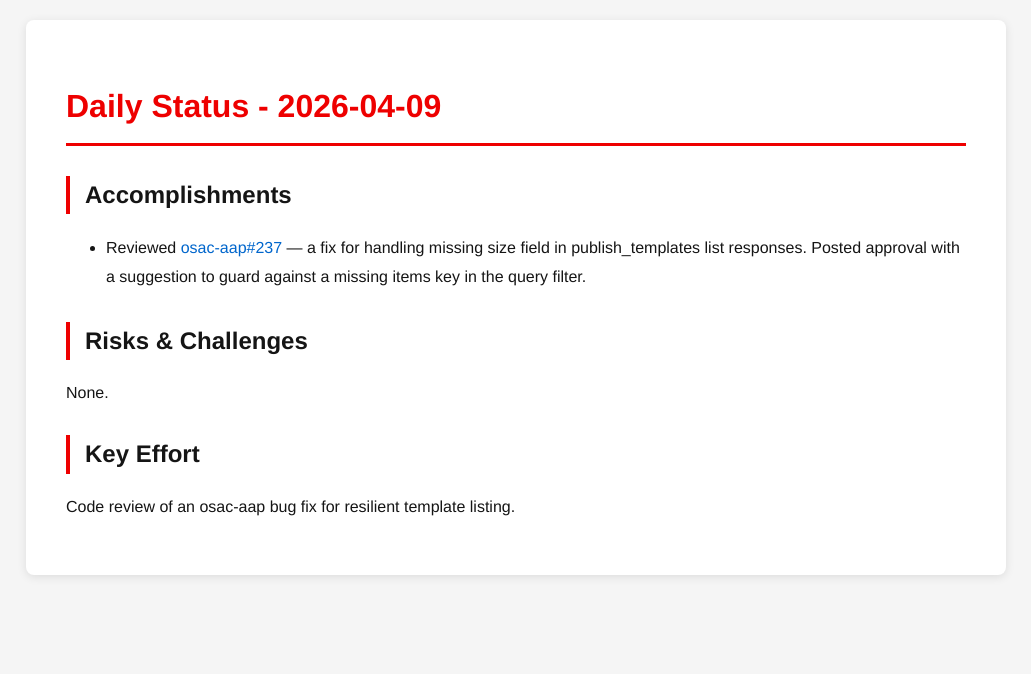
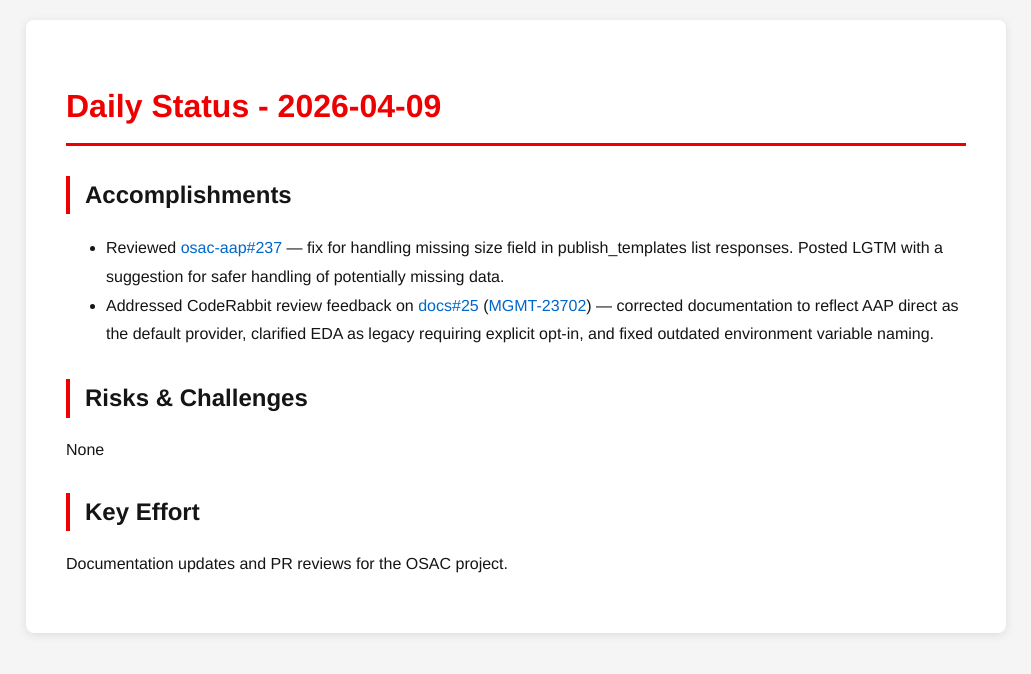
Before and after one commit to tzvatot/daily-status, a Jekyll site: the page built from 2026-04-09.md, in a window 1280 px wide. Shown: the top 674 px of the page, without its empty margins (124-1155 px from the left). Built offline with Jekyll 4.4.1, drawn with Linux system fonts in a browser that asks for light colours.

Commit message:
Daily status update - 2026-04-09

```diff
--- a/2026-04-09.md
+++ b/2026-04-09.md
@@ -7,10 +7,11 @@ date: 2026-04-09
 # Daily Status - 2026-04-09
 
 ## Accomplishments
-- Reviewed [osac-aap#237](https://github.com/osac-project/osac-aap/pull/237) — a fix for handling missing size field in publish_templates list responses. Posted approval with a suggestion to guard against a missing items key in the query filter.
+- Reviewed [osac-aap#237](https://github.com/osac-project/osac-aap/pull/237) — fix for handling missing size field in publish_templates list responses. Posted LGTM with a suggestion for safer handling of potentially missing data.
+- Addressed CodeRabbit review feedback on [docs#25](https://github.com/osac-project/docs/pull/25) ([MGMT-23702](https://issues.redhat.com/browse/MGMT-23702)) — corrected documentation to reflect AAP direct as the default provider, clarified EDA as legacy requiring explicit opt-in, and fixed outdated environment variable naming.
 
 ## Risks & Challenges
-None.
+None
 
 ## Key Effort
-Code review of an osac-aap bug fix for resilient template listing.
+Documentation updates and PR reviews for the OSAC project.
```
